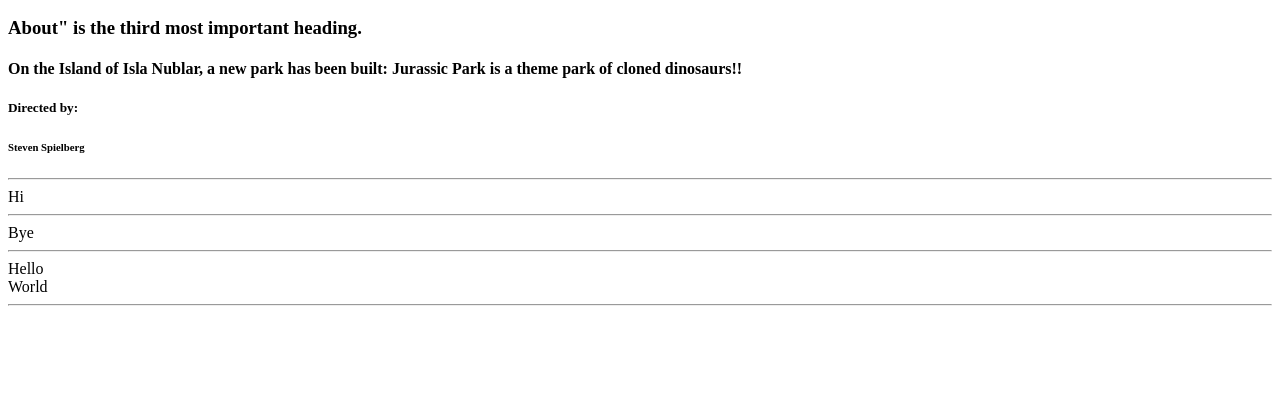
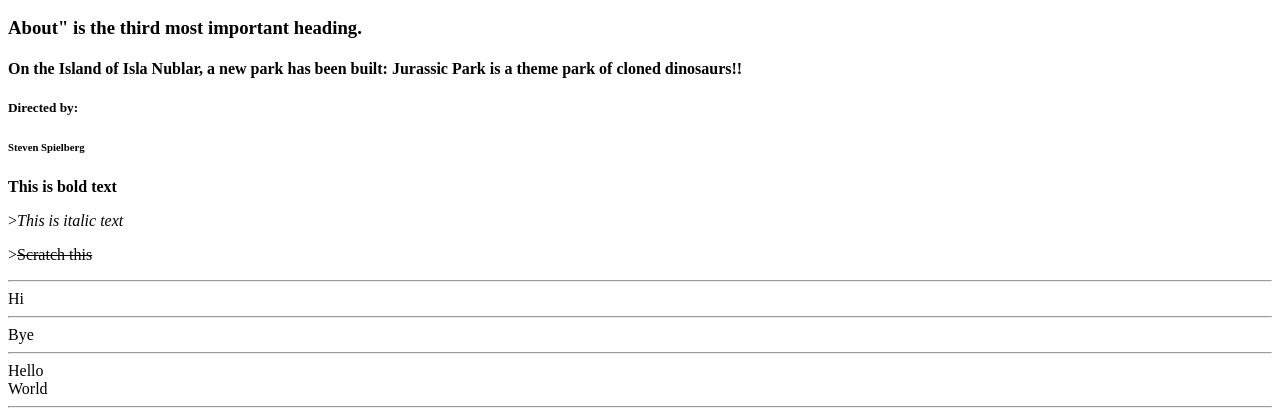
Before and after one commit to cansuhan/bae_html_css, a plain HTML site: page index.html in a window 1280 px wide. Shown: the part 498-914 px from the top of the page. Before the commit the page ends 812 px from the top, so only its background shows below. Drawn offline with Linux system fonts and the light colour scheme.

Commit message:
QA: Exercise 5 added on rep

```diff
--- a/index.html
+++ b/index.html
@@ -63,6 +63,12 @@
         <h6>Steven Spielberg</h6>
     </div>
 
+    <div>
+        <p><strong>This is bold text</strong></p>
+        <p>><em>This is italic text</em></p>
+        <p>><del>Scratch this</del></p>
+    </div>
+
     <!-- Horizontal rule and line break -->
     <hr />
     Hi
```
